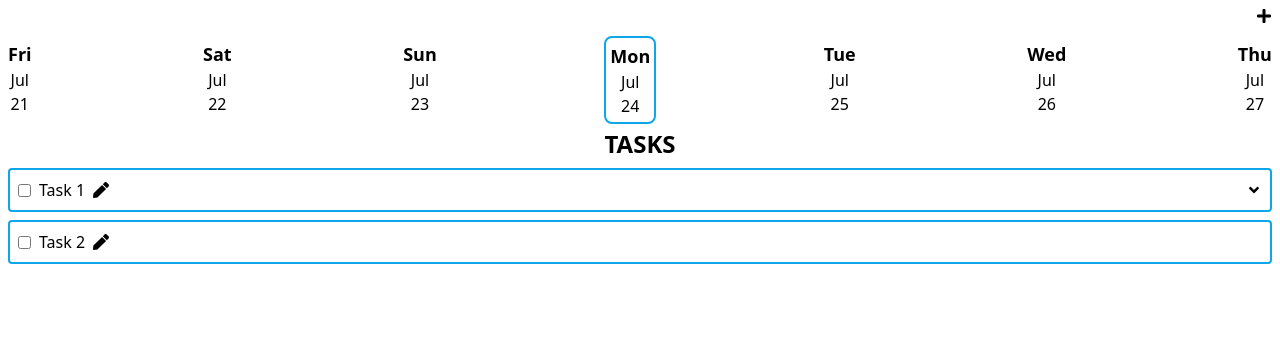
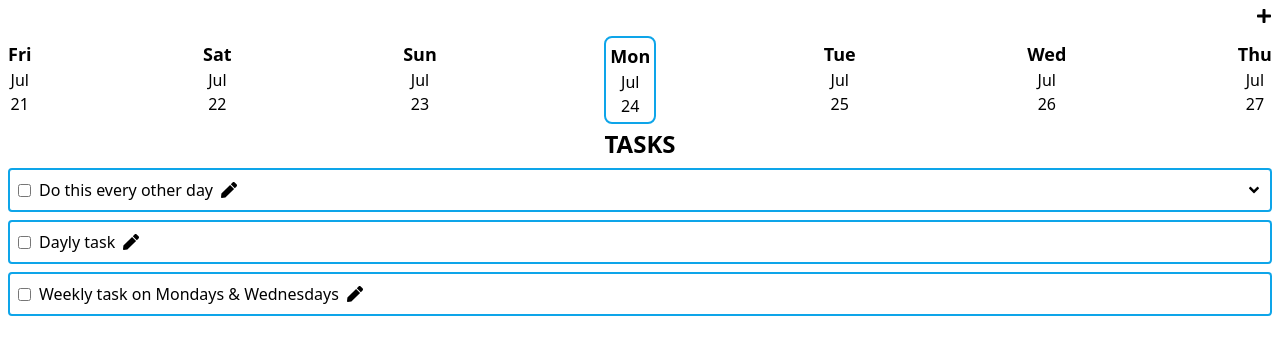
Before and after one commit to hnrkcode/habit-tracker, a React (Vite) app: page / in a window 1280 px wide. Shown: the top 354 px of the page. Built offline with nearby package versions, Linux system fonts and the light colour scheme.

Commit message:
Implement rrule

```diff
--- a/src/App.tsx
+++ b/src/App.tsx
@@ -6,12 +6,30 @@ import NewTaskForm from "./components/forms/NewTaskForm";
 import EditTaskForm from "./components/forms/EditTaskForm";
 import Dates from "./components/Dates";
 import { TaskType } from "./types/common";
+import dayjs from "dayjs";
+import { RRule } from "rrule";
 
 export default function App() {
   const [tasks, setTasks] = useState(initialTasks);
   const [showModal, setShowModal] = useState(false);
   const [modalAction, setModalAction] = useState("create");
   const [editTaskId, setEditTaskId] = useState("");
+  const [selectedDate, setSelectedDate] = useState(
+    dayjs().format("YYYY-MM-DD")
+  );
+
+  const filteredTasks = tasks.filter((task) => {
+    const rule = RRule.fromString(task.rrule);
+    const pastDate = dayjs(selectedDate).subtract(5, "day").toDate();
+    const futureDate = dayjs(selectedDate).add(5, "day").toDate();
+    const occurrences = rule.between(pastDate, futureDate);
+
+    if (occurrences.some((date) => dayjs(date).isSame(selectedDate, "day"))) {
+      return true;
+    }
+
+    return false;
+  });
 
   function handleModal(action: string) {
     setShowModal(!showModal);
@@ -102,10 +120,10 @@ export default function App() {
   return (
     <>
       <Navbar onAddTask={handleOpenCreateModal} />
-      <Dates />
+      <Dates onSelectDate={setSelectedDate} />
       <h1 className="text-center uppercase font-bold text-2xl">Tasks</h1>
       <Tasks
-        tasks={tasks}
+        tasks={filteredTasks}
         onTaskCheckbox={handleTaskCheckbox}
         onSubtaskCheckbox={handleSubTaskCheckbox}
         onEditTask={handleOpenEditModal}
@@ -134,8 +152,9 @@ export default function App() {
 const initialTasks = [
   {
     id: "74771701-e411-4ce2-ab9f-2de55bfcefbf",
-    name: "Task 1",
+    name: "Do this every other day",
     done: false,
+    rrule: "DTSTART:20230720T000000Z\nRRULE:FREQ=DAILY;INTERVAL=2",
     subtasks: [
       {
         taskId: "74771701-e411-4ce2-ab9f-2de55bfcefbf",
@@ -159,7 +178,14 @@ const initialTasks = [
   },
   {
     id: "33d7d82a-c260-4f90-ace9-f7785ad555a7",
-    name: "Task 2",
+    name: "Dayly task",
     done: false,
+    rrule: "DTSTART:20230701T000000Z\nRRULE:FREQ=DAILY;INTERVAL=1",
+  },
+  {
+    id: "2e83431b-e8f6-48da-9dd4-09aae5133045",
+    name: "Weekly task on Mondays & Wednesdays",
+    done: false,
+    rrule: "DTSTART:20230703T000000Z\nRRULE:FREQ=WEEKLY;BYDAY=MO,WE",
   },
 ];
--- a/src/components/Dates.tsx
+++ b/src/components/Dates.tsx
@@ -1,7 +1,8 @@
 import { useState, WheelEvent, TouchEvent } from "react";
+import { DatesProps } from "../types/common";
 import dayjs from "dayjs";
 
-export default function Dates() {
+export default function Dates({ onSelectDate }: DatesProps) {
   const [selectedDateIndex, setSelectedDateIndex] = useState(3);
   const [scrollPosition, setScrollPosition] = useState(0);
   const currentDate = dayjs();
@@ -11,8 +12,7 @@ export default function Dates() {
 
   function handleDateClick(index: number) {
     setSelectedDateIndex(index);
-    console.log({ index });
-    console.log("currently selected date:", datesArray[index - scrollPosition]);
+    onSelectDate(datesArray[index - scrollPosition].format("YYYY-MM-DD"));
   }
 
   function handleWheelScroll(event: WheelEvent) {
--- a/src/types/common.ts
+++ b/src/types/common.ts
@@ -8,6 +8,7 @@ export type TaskType = {
   id: string;
   name: string;
   done: boolean;
+  rrule: string;
   subtasks?: SubtasksType | undefined;
 };
 
@@ -83,3 +84,7 @@ export type EditTaskFormProps = {
   onDelete: (taskId: string) => void;
   onCancel: () => void;
 };
+
+export type DatesProps = {
+  onSelectDate: (date: string) => void;
+};
```
